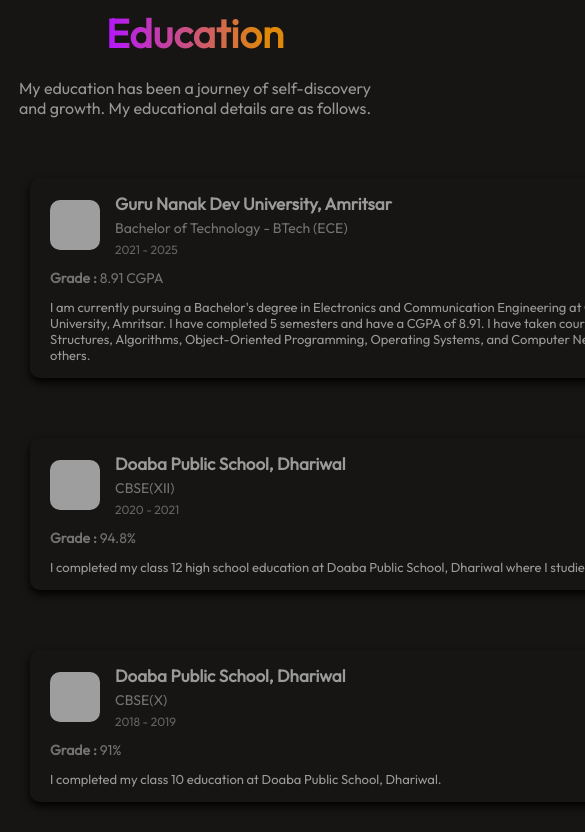
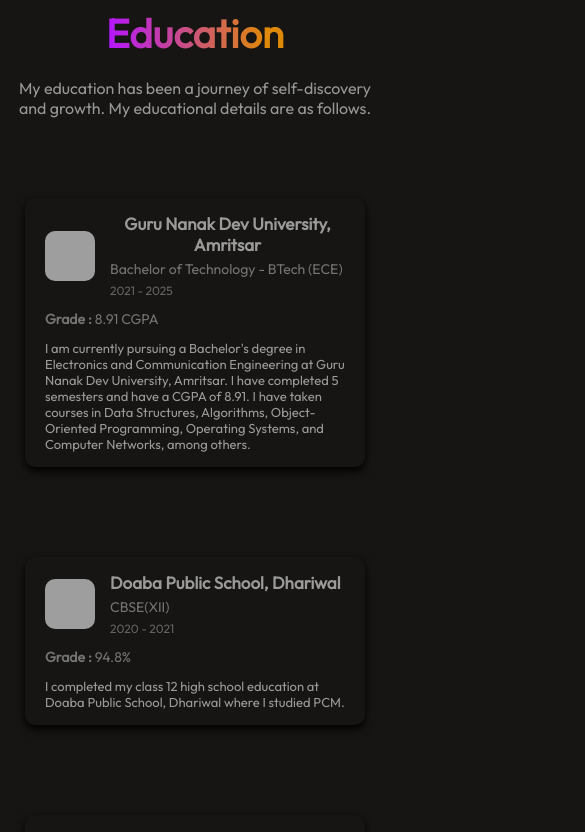
Before and after one commit to RidhamSharma781/Portfolio-ridham, a React (Vite) app: page / in a window 390 px wide. Shown: the part 5000-5832 px from the top of the page, 585 px wide, since content can reach past the window. Built offline with nearby package versions, Linux system fonts and the light colour scheme; grey boxes are pictures that could not be loaded.

Commit message:
Started resposive at 568px

```diff
--- a/src/Components/Education/Education.css
+++ b/src/Components/Education/Education.css
@@ -19,8 +19,13 @@
     margin: 15px 300px;
 }
 .container-big-education{
-   margin: 0px auto;
-   width: 730px;
+    margin-top: 40px;
+    display: flex;
+    flex-wrap: wrap;
+    align-items: center;
+    justify-content: center;
+    gap: 30px;
+    width: auto;
    /* border-left: 3px solid #B415FF; */
 }
 .education-container{
@@ -141,3 +146,19 @@
         font-size: 13px;
     }
 }
+@media(max-width:576px){
+    .education-container{
+        width: 300px;
+        margin: 40px 0px 20px 0px;
+        padding: 15px 20px;
+    }
+    .container-big-education{
+        margin-top: 40px;
+        display: flex;
+        flex-wrap: wrap;
+        align-items: center;
+        justify-content: center;
+        gap: 30px;
+        width: auto;
+    }
+}
--- a/src/Components/Education/Education.jsx
+++ b/src/Components/Education/Education.jsx
@@ -7,7 +7,7 @@
     <div className='education' id='education'>
       <h1>Education</h1>
       <p>My education has been a journey of self-discovery and growth. My educational details are as follows.</p>
-      <section className="container-big-education">
+      <div className="container-big-education">
 
         {education.map((stage, idx) => {
           return <div key={idx} className="education-container">
@@ -27,7 +27,7 @@
         })}
 
 
-      </section>
+      </div>
     </div>
   )
 }
--- a/src/Components/Skills/Skills.css
+++ b/src/Components/Skills/Skills.css
@@ -94,7 +94,7 @@
         align-items: center;
     }
     .container-small{
-        max-width: 251px;
+        max-width: 251\px;
         padding: 12px 20px;
         height: 250px;
     }
```
